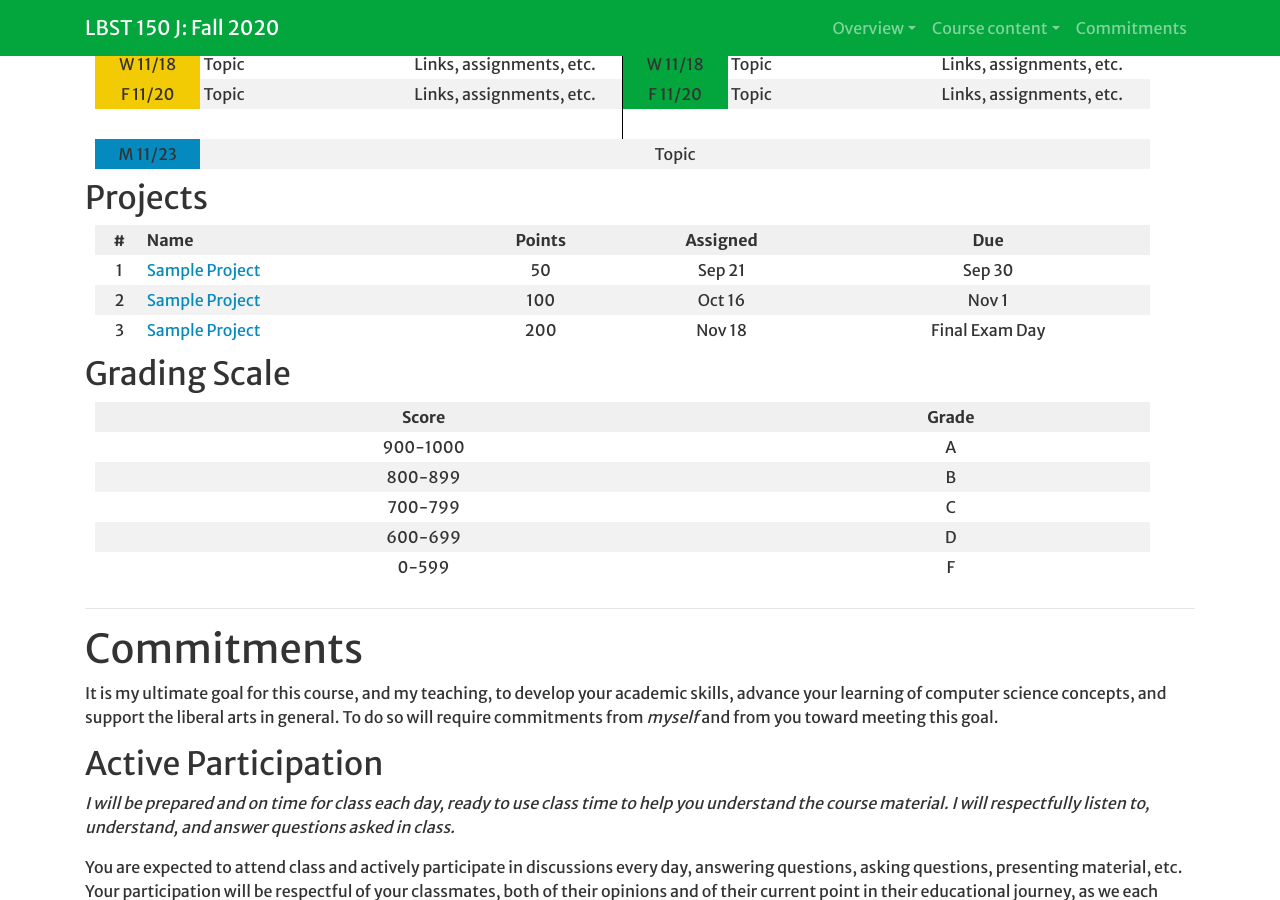
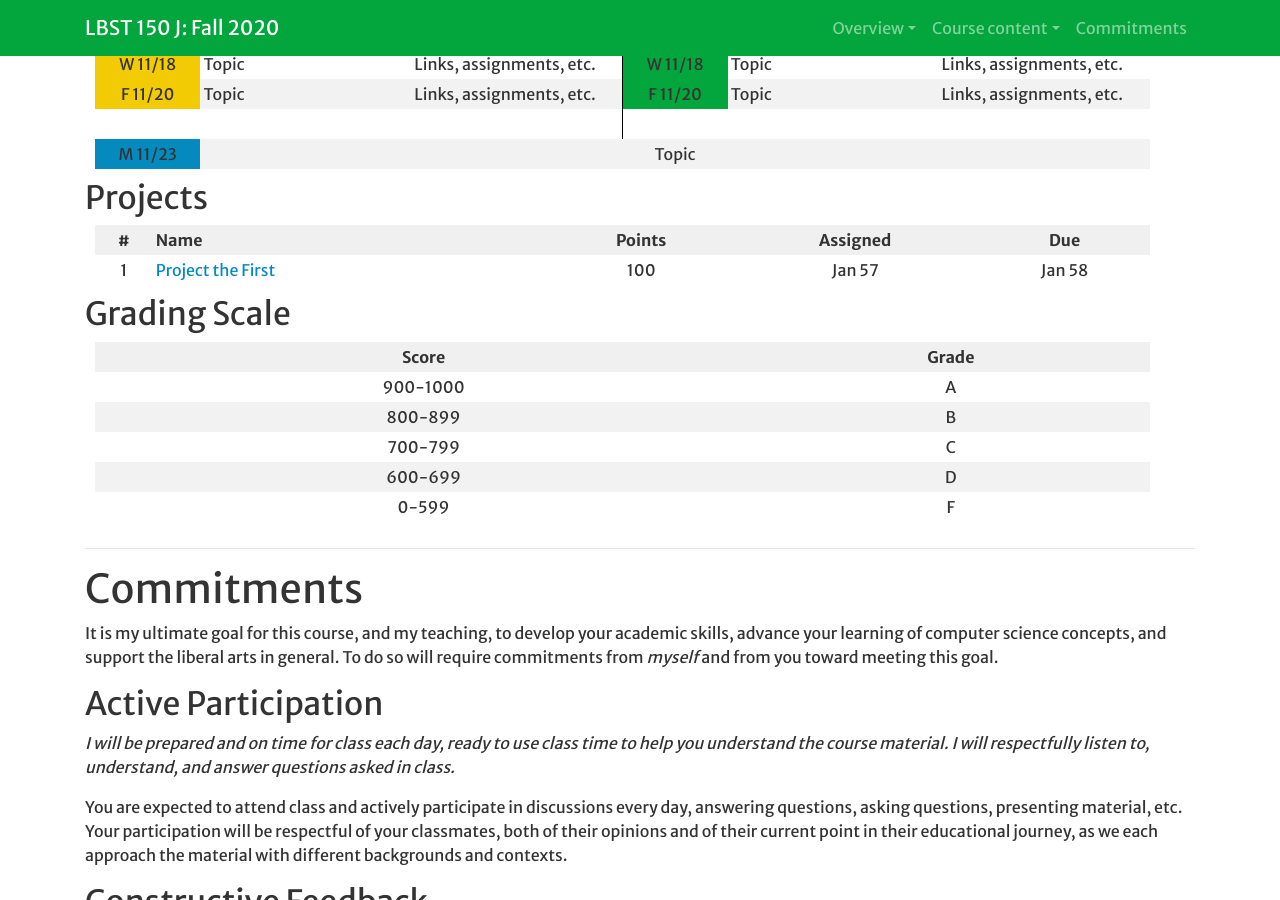
Before and after one commit to Hendrix-CS/creativity-TEC, a Jekyll site: the page built from index.md, in a window 1280 px wide and 900 px high, scrolled down 3374 px. Built offline with Jekyll 4.4.1, drawn with Linux system fonts in a browser that asks for light colours; a script that is not in the unit is left out; our own code applies the rules of GitHub Pages for plain Markdown files.

Commit message:
start on very rough draft of project

```diff
--- a/_config.yml
+++ b/_config.yml
@@ -128,7 +128,7 @@ calendar:
 
     instr1: yorgey
     topic1: "Recursive drawing & Eschersketch"
-    notes1: "[Project 1](XXX) assigned"
+    notes1: "[Project 1](projects/discovery.html) assigned"
 
     instr2: gill
     topic2: "Topic"
--- a/index.md
+++ b/index.md
@@ -30,9 +30,7 @@ Upon completing this course, you will:
 
 | #  | Name | Points | Assigned | Due |
 |:--:|-----||:------:|:--------:|:---:|
-|1 | [Sample Project]({{site.baseurl}}/projects/sample-project.html)  | 50  | Sep 21 | Sep 30 |
-|2 | [Sample Project]({{site.baseurl}}/projects/sample-project.html) | 100 | Oct 16 | Nov 1 |
-|3 | [Sample Project]({{site.baseurl}}/projects/sample-project.html) | 200 | Nov 18 | Final Exam Day |
+|1 | [Project the First]({{site.baseurl}}/projects/discovery.html) | 100 | Jan 57 | Jan 58 |
 
 ## <a name="scale">Grading Scale</a>
 
```
Also changed, not shown: projects/discovery.md (added, +33 -0 lines).
